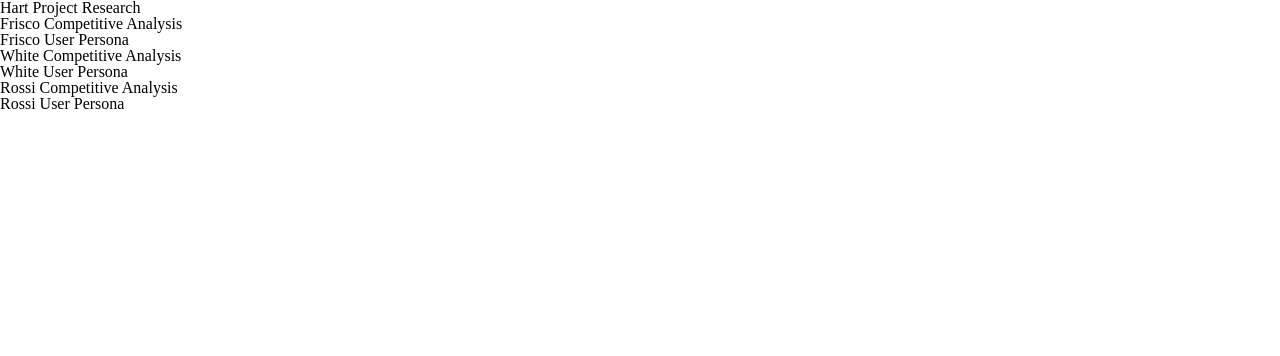
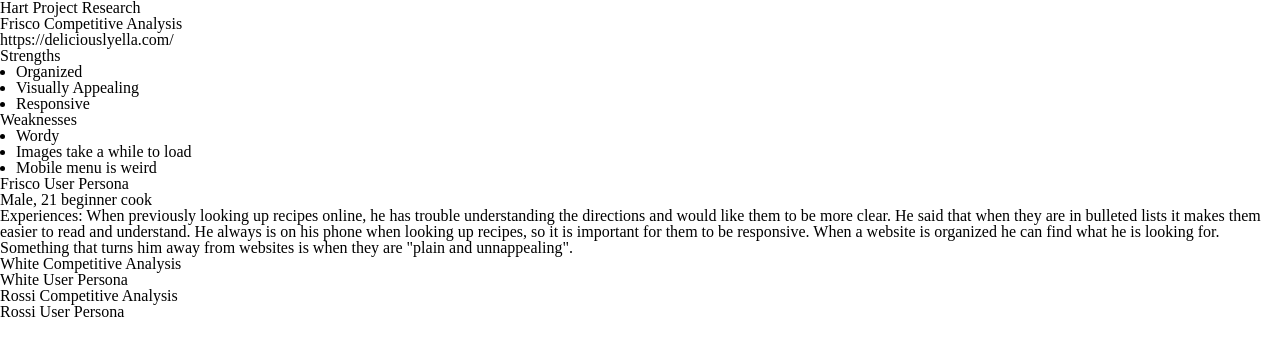
Before and after one commit to GRossiWebDev/wpd_research_hart, a plain HTML site: page index.html in a window 1280 px wide. Drawn offline with Linux system fonts and the light colour scheme.

Commit message:
Hayden added her competitive analysis and her persona

```diff
--- a/index.html
+++ b/index.html
@@ -18,7 +18,23 @@
     <h1>Hart Project Research</h1>
 
       <h2>Frisco Competitive Analysis</h2>
+      <p>https://deliciouslyella.com/</p>
+      <p>Strengths</p>
+      <ul>
+        <li>Organized</li>
+        <li>Visually Appealing</li>
+        <li>Responsive</li>
+      </ul>
+      <p>Weaknesses</p>
+      <ul>
+        <li>Wordy</li>
+        <li>Images take a while to load</li>
+        <li>Mobile menu is weird</li>
+      </ul>
       <h2>Frisco User Persona</h2>
+      <p>Male, 21 beginner cook</p>
+      <p>Experiences: When previously looking up recipes online, he has trouble understanding the directions and would like them to be more clear. He said that when they are in bulleted lists it makes them easier to read and understand. He always is on his phone when looking up recipes, so it is important for them to be responsive. When a website is organized he can find what he is looking for. Something that turns him away from websites is when they are "plain and unnappealing".</p>
+
 
       <h2>White Competitive Analysis</h2>
       <h2>White User Persona</h2>
```
